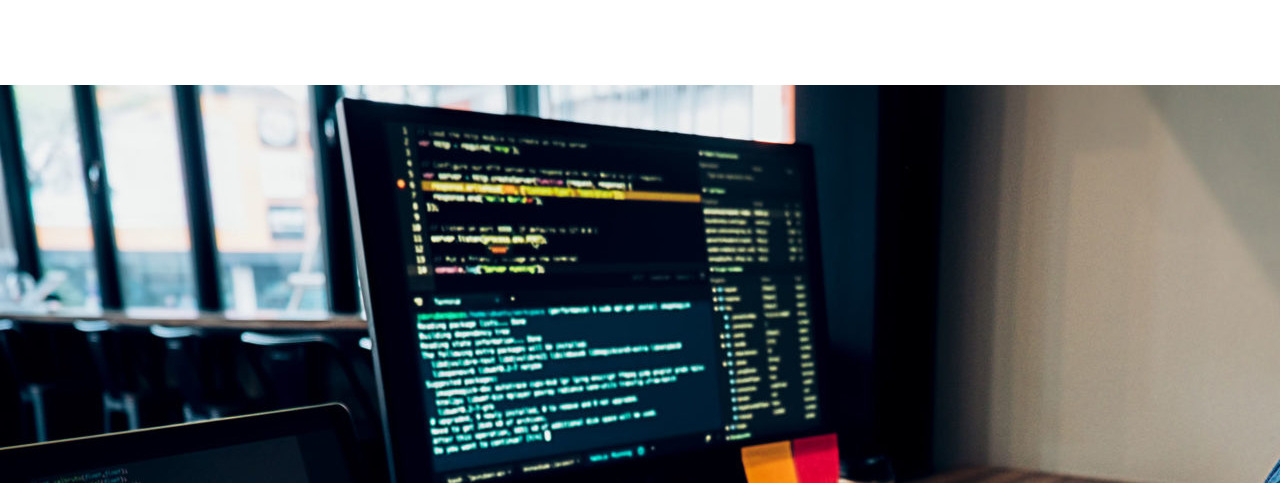
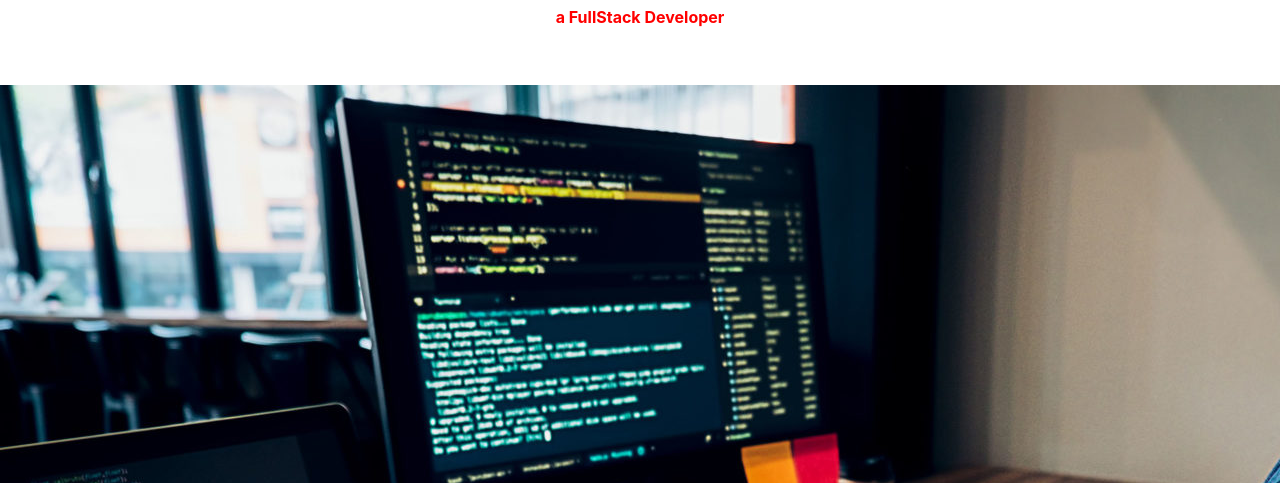
Before and after one commit to SSinghcode/portfolioUpdate, a plain HTML site: page index.html in a window 1280 px wide. Shown: the part 317-800 px from the top of the page. Drawn offline with nearby package versions, Linux system fonts and the light colour scheme.

Commit message:
updated porfolio

```diff
--- a/assets/stylesheet/style.css
+++ b/assets/stylesheet/style.css
@@ -26,7 +26,7 @@
 .footer{
     background-color: aqua;
 }
-p{
+#p1{
     text-size-adjust: 30px;
     color:red
 }
--- a/index.html
+++ b/index.html
@@ -66,7 +66,7 @@
     <section class="desc">
         <div class="text-center">
             <h2>I am shamsher</h1>
-                <p><strong>a FullStack Developer</strong></p>
+                <p id="p1"><strong>a FullStack Developer</strong></p>
         </div>
     </section>
     <section>
```
